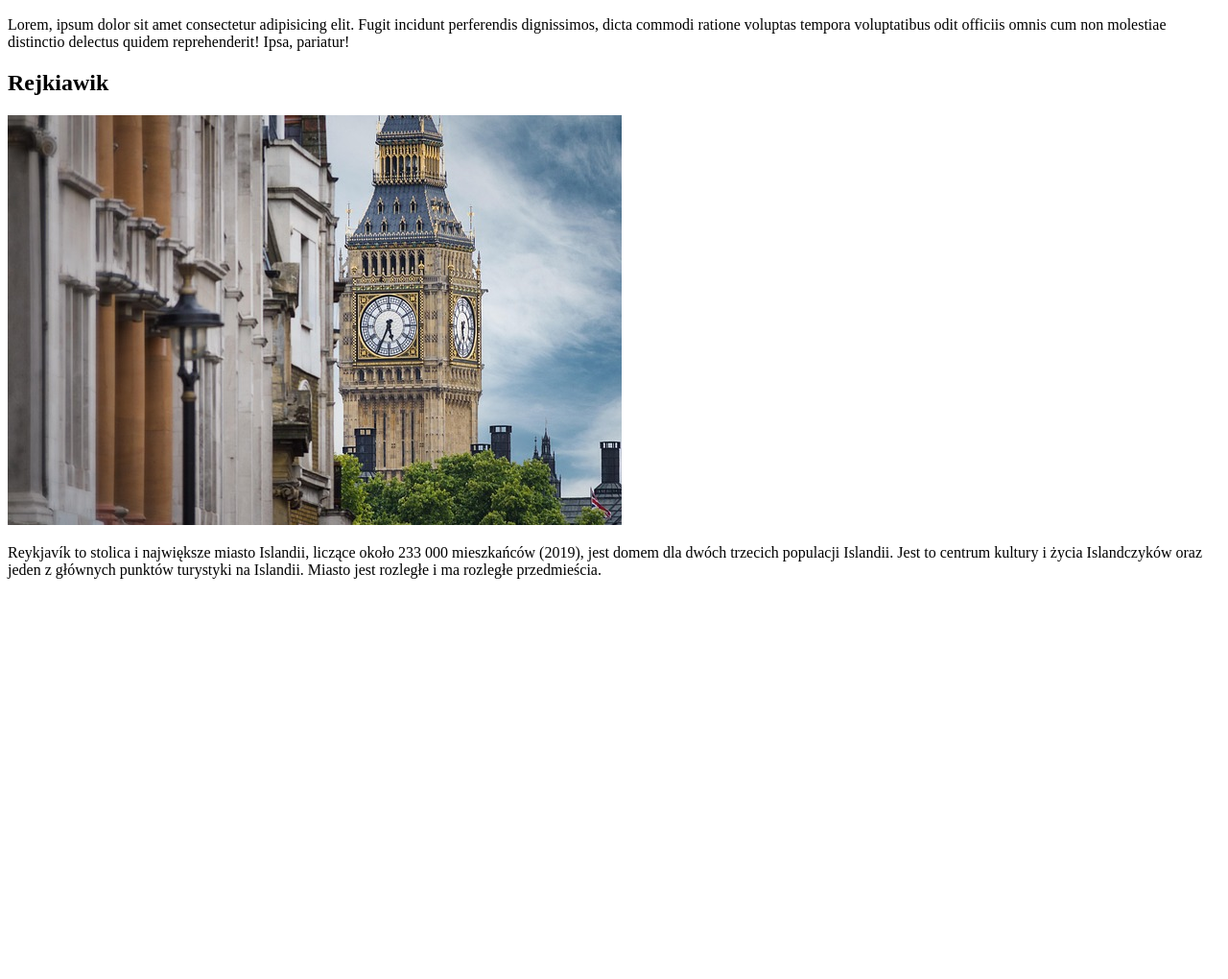
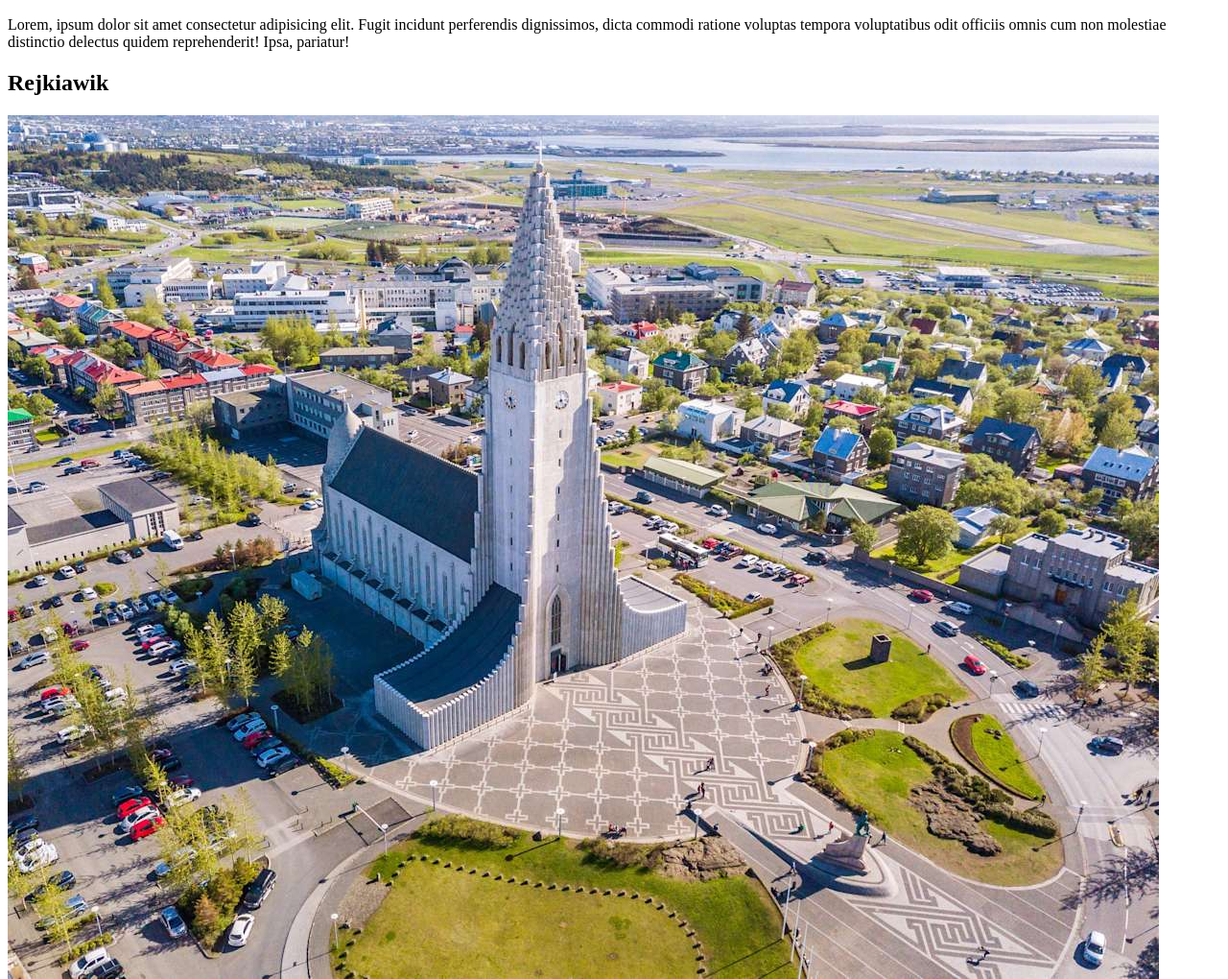
Before and after one commit to 2bajkox/grupa, a plain HTML site: page index.html in a window 1280 px wide. Shown: the part 497-1517 px from the top of the page at 96% size. Before the commit the page ends 1116 px from the top, so only its background shows below. Drawn offline with Linux system fonts and the light colour scheme.

Commit message:
Dodano .reykjavik.jpg

```diff
--- a/index.html
+++ b/index.html
@@ -13,7 +13,7 @@
     </section>
     <section>
         <h2>Rejkiawik</h2>
-        <img src="./img/big-ben-7116305_640.jpg" alt="">
+        <img src="./img/reykjavik.jpg" alt="">
         <p>Reykjavík to stolica i największe miasto Islandii, liczące około 233 000 mieszkańców (2019), jest domem dla dwóch trzecich populacji Islandii. Jest to centrum kultury i życia Islandczyków oraz jeden z głównych punktów turystyki na Islandii. Miasto jest rozległe i ma rozległe przedmieścia.</p>
     </section>
 </body>
```
